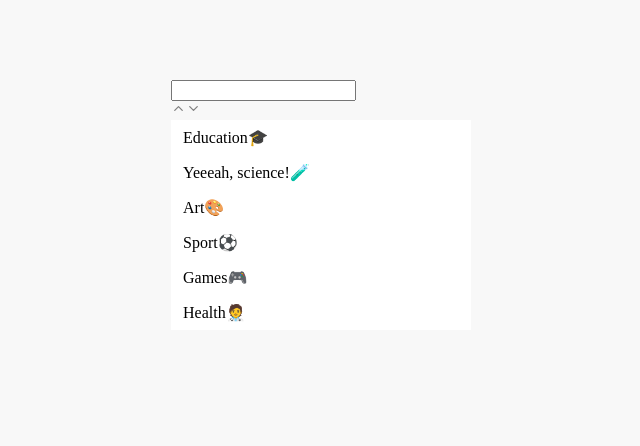
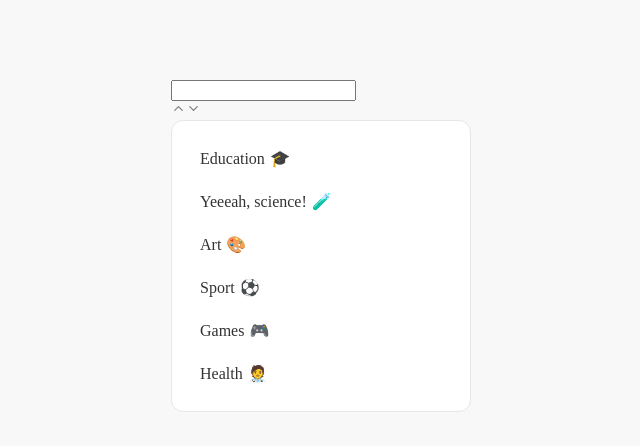
Before and after one commit to ehsansh/multi-select-component, a React (Vite) app: page / in a window 1280 px wide. Shown: the top 446 px of the page, without its empty margins (319-959 px from the left). Built offline with nearby package versions, Linux system fonts and the light colour scheme.

Commit message:
Update dropdown menu styles to closely match refrence image

```diff
--- a/src/components/DropDownList/DropDownList.module.scss
+++ b/src/components/DropDownList/DropDownList.module.scss
@@ -1,19 +1,30 @@
 ul {
-    padding: 0;
+    padding: 16px 12px;
     margin: 0;
     background-color: #fff;
+    border-radius: 12px;
+    overflow: hidden;
+    border: 1px solid #e5e7eb;
 }
 li {
     display: flex;
     align-items: center;
     justify-content: space-between;
     gap: 8px;
-    padding: 8px 12px;
+    padding: 12px 16px;
+    border-radius: 8px;
+    color: #333;
+    .content {
+        display: flex;
+        align-items: center;
+        gap: 5px;
+    }
     svg {
         display: none;
     }
     &.selected {
-        background-color: #a6b8ff;
+        background-color: #edf2ff;
+        color: #2563eb;
         svg {
             display: block;
         }
--- a/src/components/DropDownList/DropDownList.tsx
+++ b/src/components/DropDownList/DropDownList.tsx
@@ -19,11 +19,11 @@ const DropDownList = ({ options }: Props) => {
                     onClick={() => setSelectedOptionId(option.id)}
                     key={option.id}
                 >
-                    <div>
+                    <div className={styles.content}>
                         <span>{option.label}</span>
                         <span>{option.icon}</span>
                     </div>
-                    <Check />
+                    <Check color="#2563EB" size={19} />
                 </li>
             ))}
         </ul>
```
